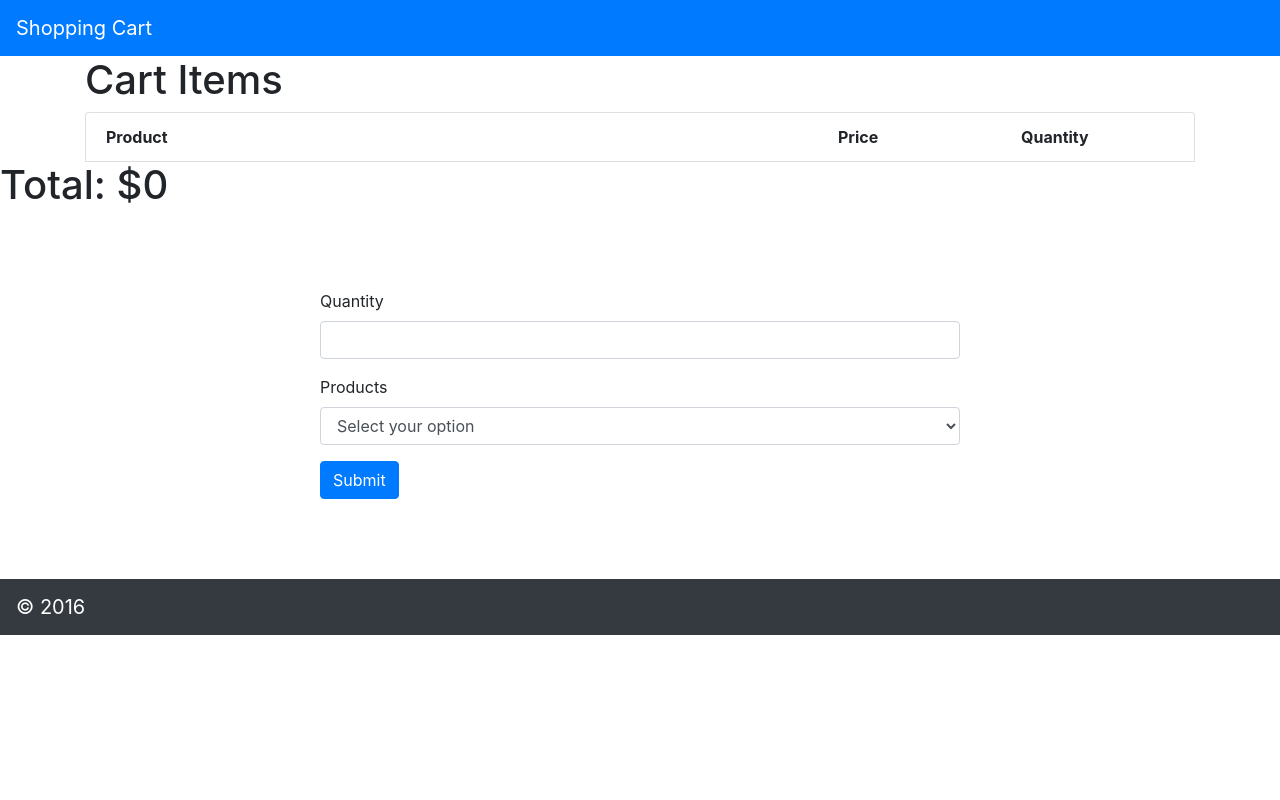
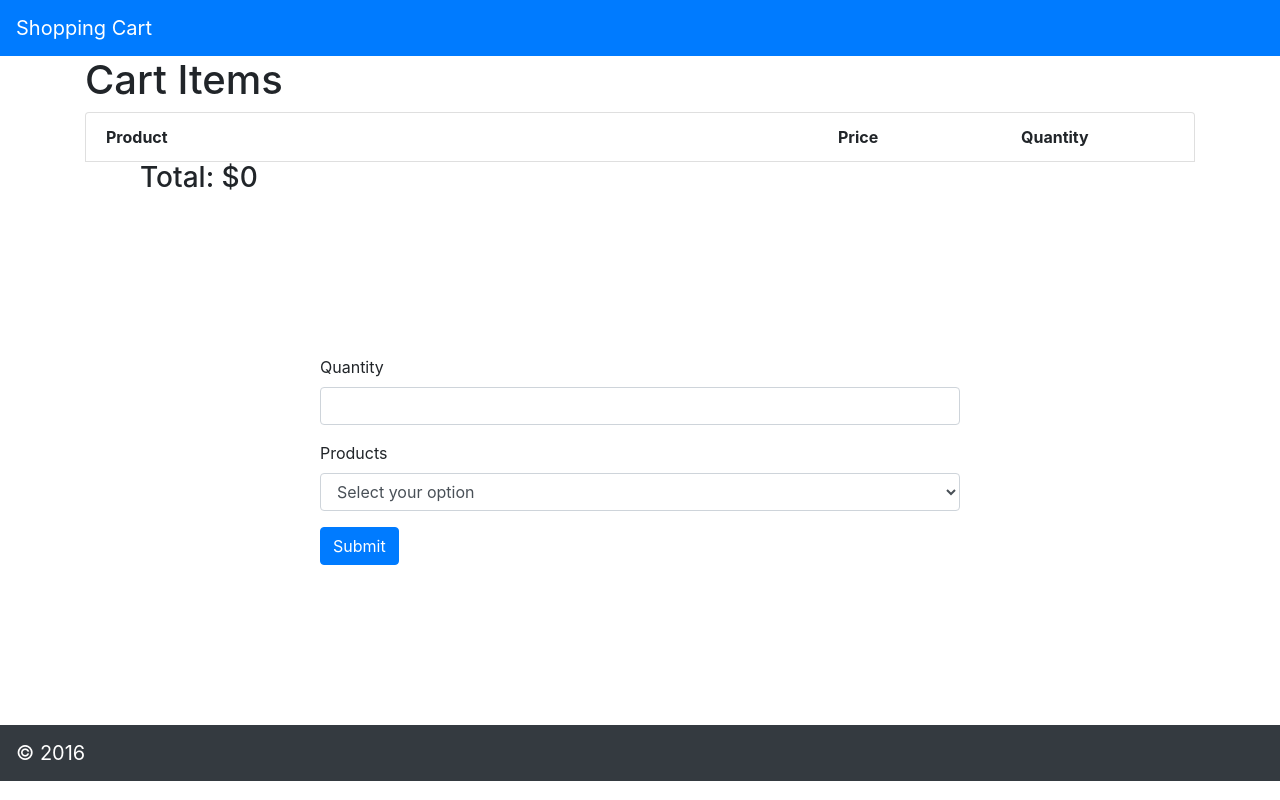
Before and after one commit to justcallmebeef/react-shopping-cart, a React (Create React App) app: page / in a window 1280 px wide. Built offline with nearby package versions, Linux system fonts and the light colour scheme.

Commit message:
updated css and removed console logs and comments

```diff
--- a/src/App.js
+++ b/src/App.js
@@ -48,7 +48,7 @@ class App extends Component {
       <div className='app'>
         <CartHeader />
         <CartItems cartItemsList={this.state.cartItemsList}/>
-        <h1>Total: ${this.state.total/100}</h1>
+        <h3>Total: ${this.state.total/100}</h3>
         <form onSubmit={this.onSubmit}>
           <div className="form-group">
             <label htmlFor="exampleFormControlInput1">Quantity</label>
--- a/src/index.css
+++ b/src/index.css
@@ -1,9 +1,14 @@
 form {
-    margin-top: 5em;
+    margin-top: 10em;
     margin-left: 20em;
     margin-right: 20em;
+    margin-bottom: 5em;
 }
 
 #button {
     margin-bottom: 5em;
 }
+
+h3 {
+    margin-left: 5em;
+}
```
